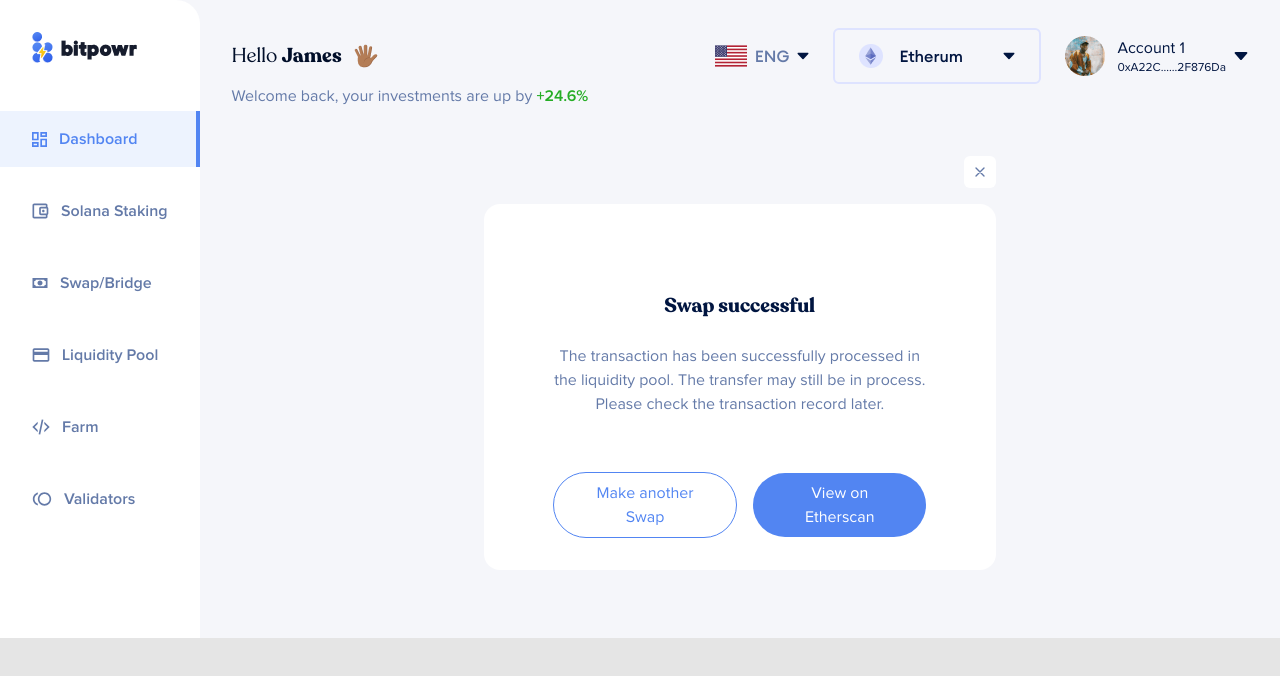
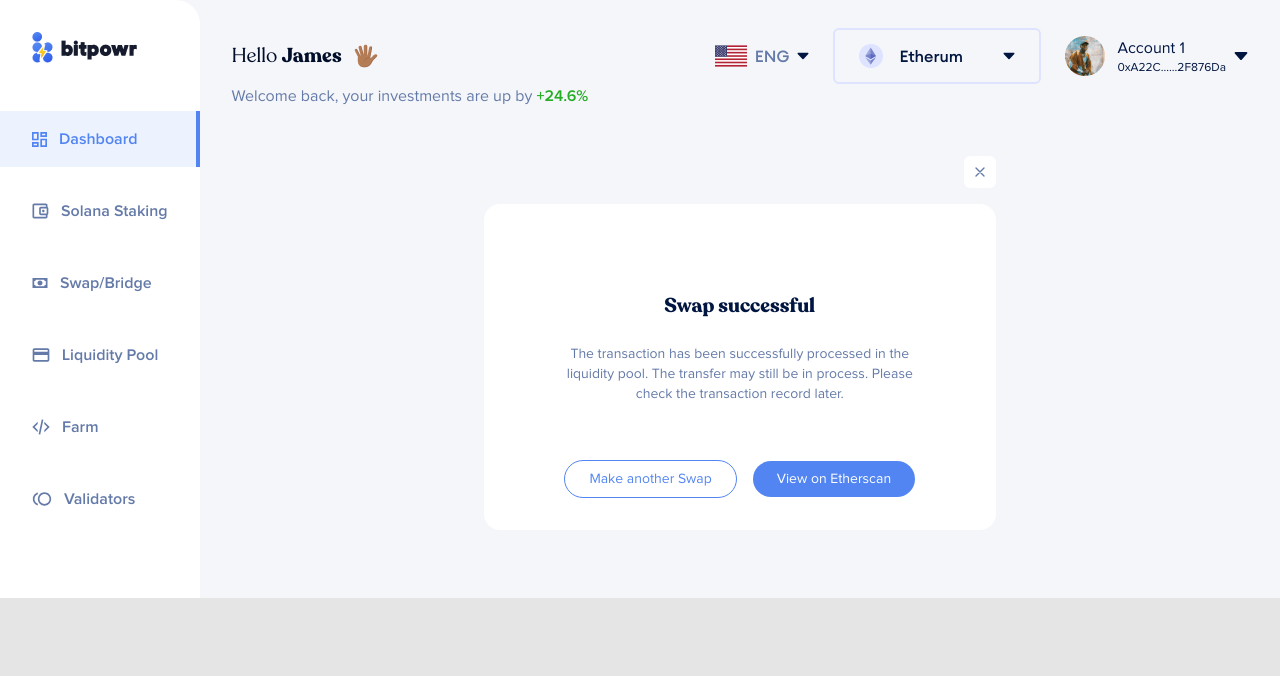
Before and after one commit to Phosah/bitpowr, a Vue app: page /swapsuccessful in a window 1280 px wide. Shown: the top 676 px of the page. Built offline with nearby package versions, Linux system fonts and the light colour scheme.

Commit message:
Update to font

```diff
--- a/src/components/SwapSuccessful.vue
+++ b/src/components/SwapSuccessful.vue
@@ -20,7 +20,7 @@
             </div>
         </div>
         <div class="p-8 rounded-2xl bg-white">
-            <div class="w-10/12 mx-auto text-center">
+            <div class="w-10/12 mx-auto text-center text-sm">
                 <div class="my-14">
                     <h1 class="mb-6 font-recoleta-bold text-xl text-brand-blue-3">Swap successful</h1>
                     <p>The transaction has been successfully processed in the liquidity pool. The transfer may still be in process. Please check the transaction record later.</p>
```
